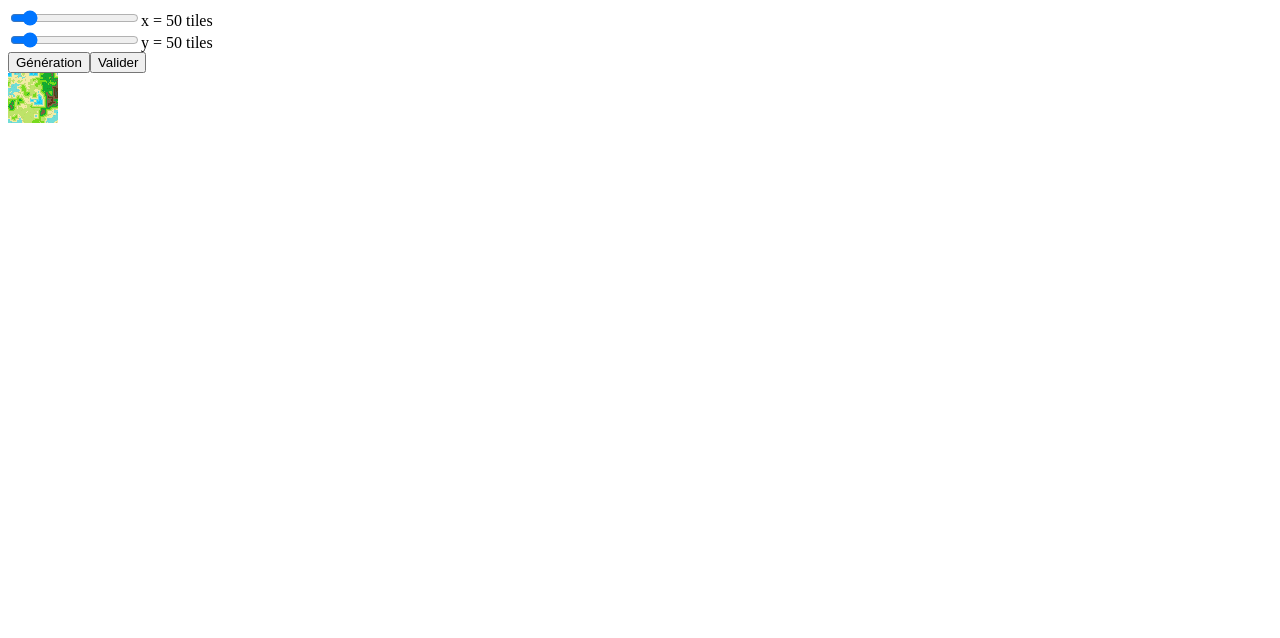
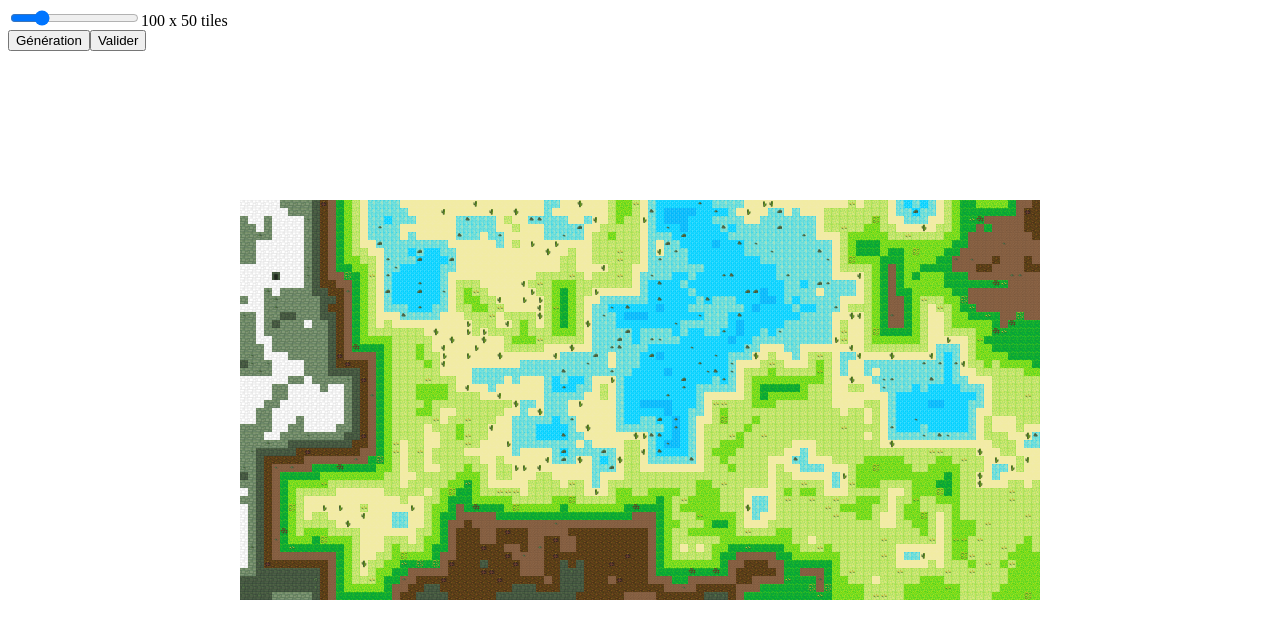
Before and after one commit to MaxenceLelandais/tp1_web_tag, a plain HTML site: page index.html in a window 1280 px wide. Drawn offline with Linux system fonts and the light colour scheme.

Commit message:
adaptation map à l'écran

```diff
--- a/src/components/canvas.js
+++ b/src/components/canvas.js
@@ -14,16 +14,18 @@ export function canvas() {
     return canvas;
 }
 
-export function refreshCanvas(tileSize, width, height, change) {
+export function refreshCanvas(maxSize, width, height, change) {
 
     const canvas = document.getElementById('canvas');
-    canvas.height = height * tileSize;
-    canvas.width = width * tileSize;
+
+    const size = parseInt((maxSize === -1 ? window.innerHeight + parseInt(height) : maxSize) / height);
+    canvas.height = height * size;
+    canvas.width = width * size;
 
     if (change) {
-        scene.tileMap = new TileMap(asset.tileAtlas, tileSize, width, height);
+        scene.tileMap = new TileMap(asset.tileAtlas, size, width, height);
     } else {
-        scene.tileMap.tileSize = tileSize;
+        scene.tileMap.tileSize = size;
     }
     render();
 }
--- a/src/components/formGenerationMap.js
+++ b/src/components/formGenerationMap.js
@@ -4,30 +4,28 @@ export function formGenerationMap() {
     const div = document.createElement('div');
     div.id = 'formGenerationMap';
 
-    div.appendChild(addRange('widthMap', 10, 400, 'x = ', ' tiles'));
-    div.appendChild(addRange('heightMap', 10, 400, 'y = ', ' tiles'));
+    div.appendChild(addRange('sizeMap', 10, 200, ' x ', ' tiles' ));
 
     const buttonGenerate = document.createElement('button');
     buttonGenerate.id = 'buttonGenerate';
     buttonGenerate.append('Génération');
     buttonGenerate.onclick = () => {
-        refreshCanvas(1, document.getElementById('widthMap').value, document.getElementById('heightMap').value, true);
+        refreshCanvas(400, document.getElementById('sizeMap').value * 2, document.getElementById('sizeMap').value, true);
     };
     div.append(buttonGenerate);
-
 
     const buttonValidate = document.createElement('button');
     buttonValidate.id = 'buttonValidate';
     buttonValidate.append('Valider');
     buttonValidate.onclick = () => {
-        refreshCanvas(32, document.getElementById('widthMap').value, document.getElementById('heightMap').value, false);
+        refreshCanvas(-1, document.getElementById('sizeMap').value * 2, document.getElementById('sizeMap').value, false);
         div.innerHTML = '';
     };
     div.append(buttonValidate);
     return div;
 }
 
-function addRange(id, min, max, startText, endText) {
+function addRange(id, min, max, text, endText) {
     const div = document.createElement('div');
     const range = document.createElement('input');
     range.id = id;
@@ -37,13 +35,13 @@ function addRange(id, min, max, startText, endText) {
     range.max = max;
 
     const output = document.createElement('output');
-    actualizeValue(range, output, startText, endText)
-    range.oninput = () => actualizeValue(range, output, startText, endText);
+    actualizeValue(range, output, text, endText)
+    range.oninput = () => actualizeValue(range, output, text, endText);
     div.append(range, output)
 
     return div;
 }
 
-function actualizeValue(range, output, startText, endText) {
-    output.value = startText + range.value + endText;
+function actualizeValue(range, output, text, endText) {
+    output.value = range.value * 2 + text + range.value + endText;
 }
--- a/src/index.js
+++ b/src/index.js
@@ -3,4 +3,4 @@ import { formGenerationMap } from "./components/formGenerationMap.js";
 
 document.body.appendChild(formGenerationMap());
 document.body.appendChild(canvas());
-refreshCanvas(1, document.getElementById('widthMap').value, document.getElementById('heightMap').value, true);
+refreshCanvas(400, document.getElementById('sizeMap').value * 2, document.getElementById('sizeMap').value, true);
--- a/src/model/map.js
+++ b/src/model/map.js
@@ -91,7 +91,6 @@ export default class Map {
     createBackground(initial) {
         const background = this.initializeLayer();
         const listReverseTiles = MAP.reverseTiles(MAP.listTiles);
-        console.log(listReverseTiles);
 
         this.recursifCreationBackground(background, this.width / 2, this.height / 2, MAP.listTiles[initial], listReverseTiles, 0);
 
--- a/style.css
+++ b/style.css
@@ -1,3 +1,8 @@
 canvas{
-    position: absolute;
+    position: absolute; /* postulat de départ */
+    top: 50%; left: 50%; /* à 50%/50% du parent référent */
+    transform: translate(-50%, -50%); /* décalage de 50% de sa propre taille */
 }
+body{
+    overflow: hidden;
+}
```
